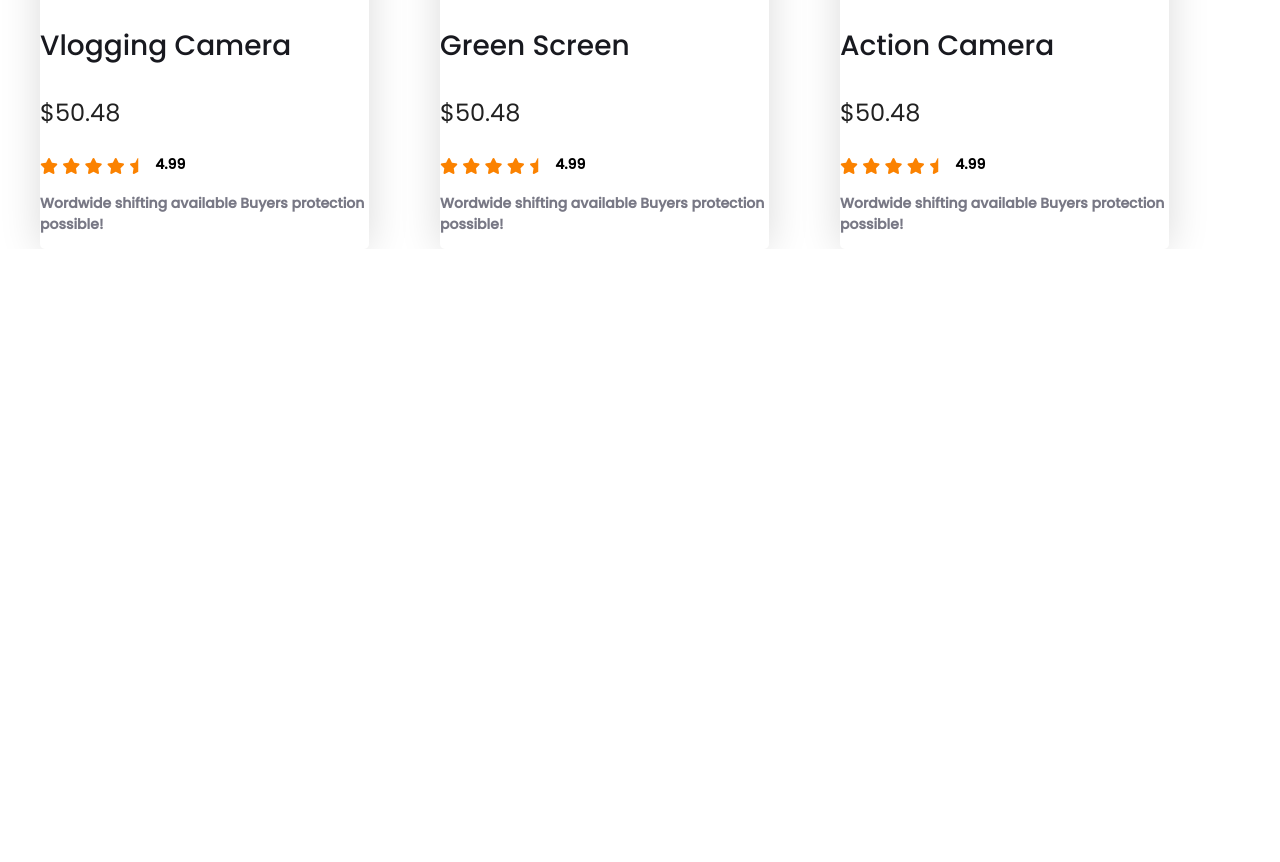
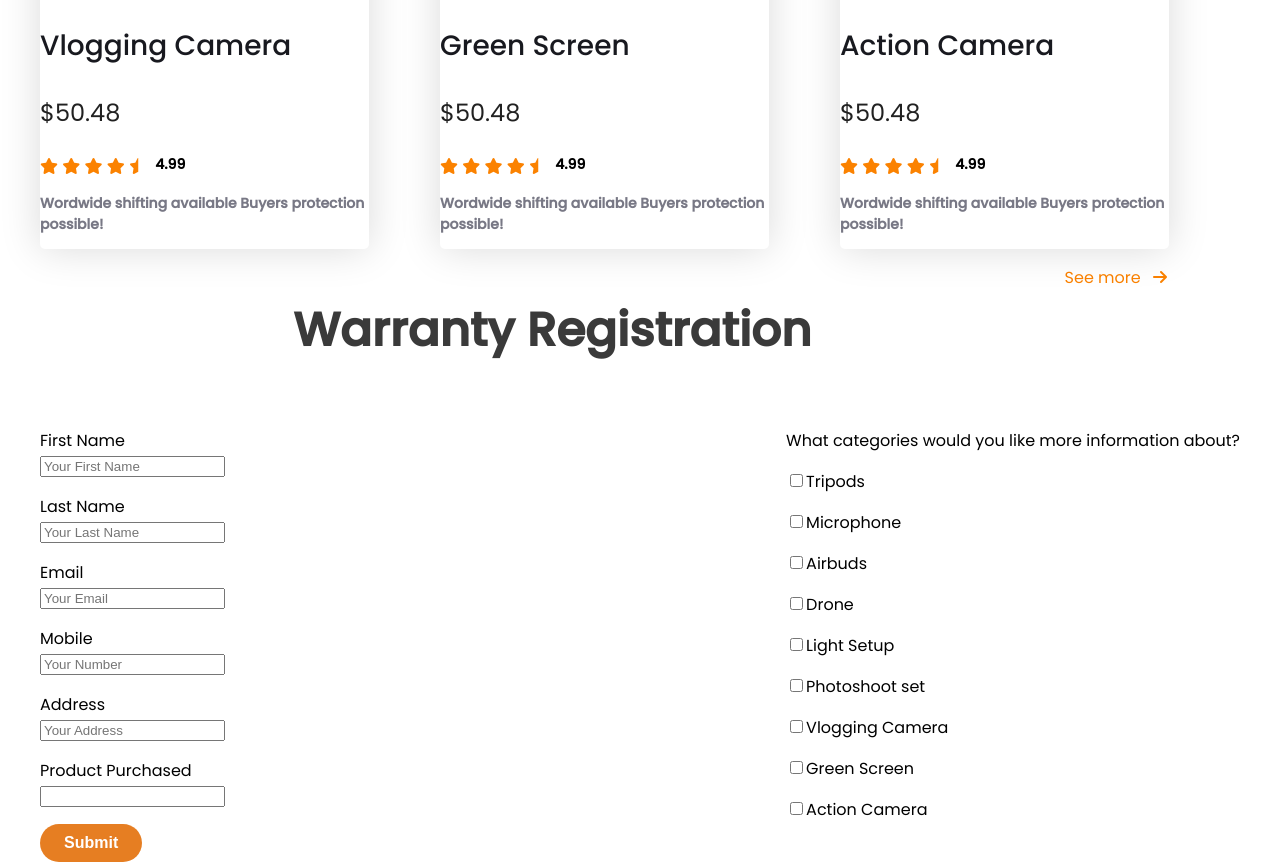
Before and after one commit to ysazzad/influencer-gears, a plain HTML site: page index.html in a window 1280 px wide. Shown: the part 2107-2969 px from the top of the page. Before the commit the page ends 2356 px from the top, so only its background shows below. Drawn offline with Linux system fonts and the light colour scheme.

Commit message:
extra section

```diff
--- a/css/style.css
+++ b/css/style.css
@@ -34,7 +34,7 @@ body{
     font-size: 16px;
     margin-left: 34px;
 }
- li a .cart{
+ul li .nav-card{
     width: 36px;
     height: 36px;
 
@@ -50,14 +50,15 @@ body{
     align-items: flex-start;
 
 }
-.banner-left p {
-    color: #3A3A3A;
-    font-weight: 600;
-}
 .banner-title{
     font-weight: bold;
     font-size: 52px;
     color: #3A3A3A;
+}
+
+.banner-left p {
+    color: #3A3A3A;
+    font-weight: 600;
 }
 .primary-btn{
     font-weight: bold;
@@ -76,14 +77,12 @@ body{
     display: flex;
     justify-content: center;
     align-items: flex-end;
-
 }
 .banner-right img {
     width: 440px;
     height: 414px;
 
 }
-
 /* main section starts  */
 .main-title{
     color: #3A3A3A;
@@ -135,3 +134,19 @@ body{
     grid-template-columns: repeat(3, 1fr);
     grid-row-gap: 30px;
 }
+.brown-arrow{
+    color: #FB8200;
+    float: right;
+    margin-right: 73px;
+}
+/* extra section  */
+.form-title{
+    text-align: center;
+    font-weight: bold;
+    font-size: 40px;
+    color: #3A3A3A;
+}
+.info{
+    display: flex;
+    justify-content: space-between;
+}
--- a/index.html
+++ b/index.html
@@ -26,8 +26,8 @@
                         <li><a href="">Products</a></li>
                         <li><a href="">Sign up</a></li>
                         <li><a href="">Log in</a></li>
-                        <li><a href=""> <i class="cart fas fa-search"></i></a></li>
-                        <li><a href=""><i class="cart fas fa-shopping-cart"></i></a></li>
+                        <li><a href="" class="nav-card"> <i class=" fas fa-search "></i></a></li>
+                        <li><a href="" class="nav-card"><i class=" fas fa-shopping-cart "></i></a></li>
                     </ul>
                 </div>
             </div>
@@ -263,11 +263,49 @@
                     </div>
                 </div>
             </div>
+            <div class="brown-arrow">
+                <p>See more <span class="arrow"><i class="fas fa-arrow-right"></i></span></p>
+            </div>
         </section>
 
     </main>
     <!-- main section ends  -->
+    <!-- extra section starts -->
+    <div class="extra-section container">
+        <div class="form-title">
+            <h3>Warranty Registration</h3>
+        </div>
+        <div class="form-section">
+            <form action="" class="info">
+                <div class="left-info">
+                    <p>First Name <br> <input type="text" required placeholder="Your First Name"></p>
+                    <p>Last Name <br> <input type="text" required placeholder="Your Last Name"></p>
+                    <p>Email<br> <input type="email" name="" id="" required placeholder="Your Email"></p>
+                    <p>Mobile <br> <input type="number" name="" id="" required placeholder="Your Number"></p>
+                    <p>Address<br> <input type="text" name="" id="" required placeholder="Your Address"></p>
+                    <p>Product Purchased<br> <input type="text" required></p>
+                    <button class="primary-btn"> Submit </button>
 
+                </div>
+                <div class="right-info">
+                    <p>What categories would you like more information about?</p>
+                    <p><label for="tripod1"><input type="checkbox" name="gear" id="tripod1">Tripods</label></p>
+                    <p><label for="microphone1"><input type="checkbox" name="gear" id="microphone1">Microphone</label>
+                    </p>
+                    <p><label for="airbuds1"><input type="checkbox" name="gear" id="airbuds1">Airbuds</label></p>
+                    <p><label for="drone1"><input type="checkbox" name="gear" id="drone1">Drone</label></p>
+                    <p><label for="setup1"><input type="checkbox" name="gear" id="setup1">Light Setup</label></p>
+                    <p><label for="set1"><input type="checkbox" name="gear" id="set1">Photoshoot set</label></p>
+                    <p><label for="camera1"><input type="checkbox" name="gear" id="camera1">Vlogging Camera</label></p>
+                    <p><label for="green1"><input type="checkbox" name="gear" id="green1">Green Screen</label></p>
+                    <p><label for="action1"><input type="checkbox" name="gear" id="action1">Action Camera</label></p>
+                </div>
+
+
+            </form>
+        </div>
+    </div>
+    <!-- extra section ends  -->
 </body>
 
 </html>
```
